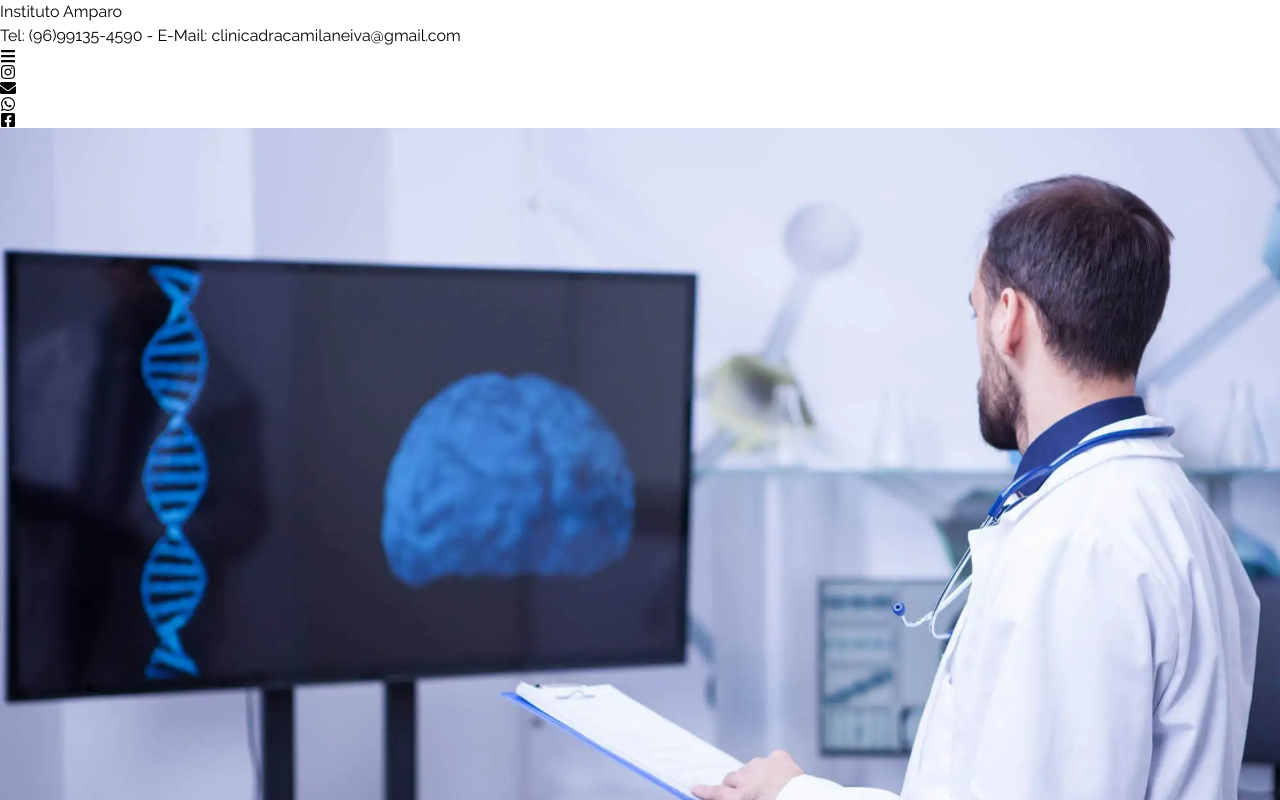
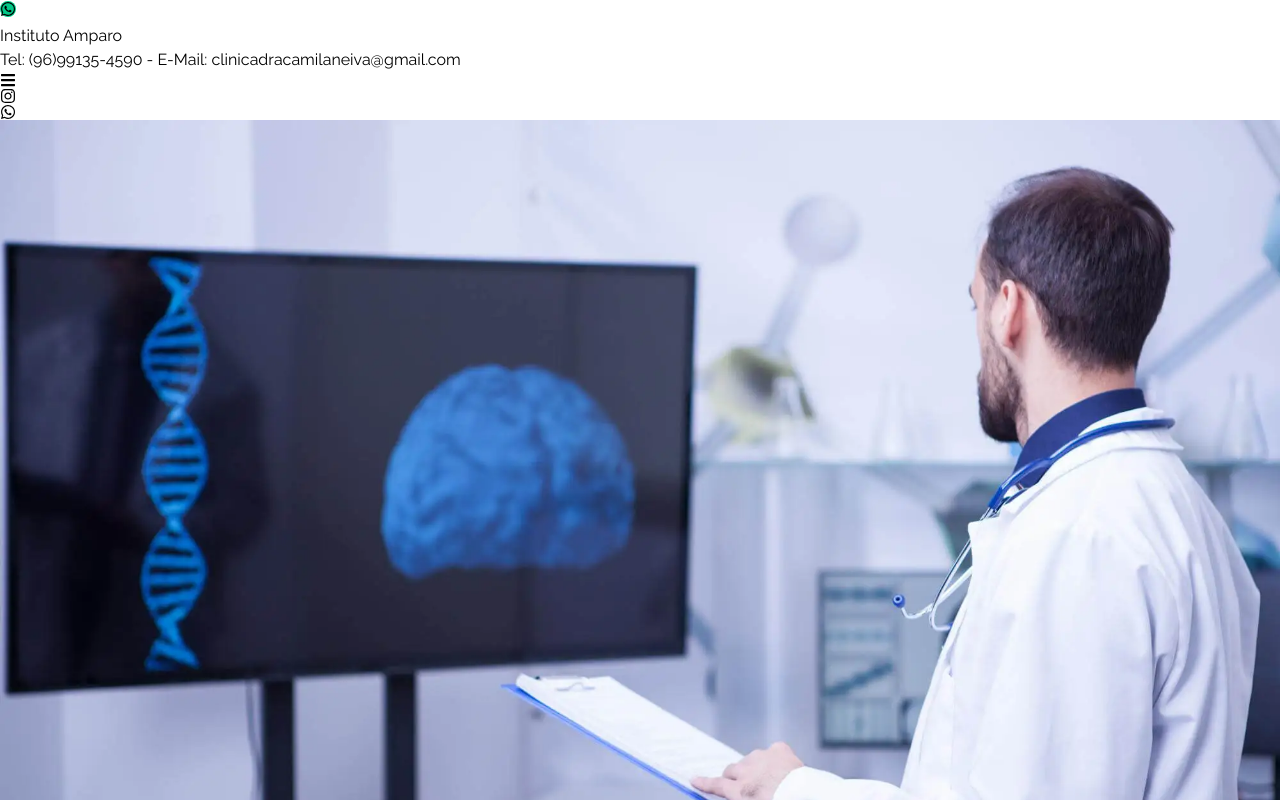
Before and after one commit to brunoprestesap/landingpage-emt, a React (Vite) app: page / in a window 1280 px wide. Shown: the top 800 px of the page. Built offline with nearby package versions, Linux system fonts and the light colour scheme.

Commit message:
ajuste titulo topbar

```diff
--- a/src/App.jsx
+++ b/src/App.jsx
@@ -1,5 +1,6 @@
 import './App.css'
 import About from './components/About'
+import BtnUp from './components/BtnUp'
 import Contact from './components/Contact'
 import Cta from './components/Cta'
 import Footer from './components/Footer'
@@ -10,6 +11,7 @@ function App() {
 
   return (
     <>
+      <BtnUp />
       <Main />
       <Services />
       <Cta />
--- /dev/null
+++ b/src/components/BtnUp.jsx
@@ -0,0 +1,20 @@
+import { FaWhatsapp } from "react-icons/fa";
+
+const BtnUp = () => {
+  return (
+    <div className="fixed right-4 bottom-4" style={{ zIndex: "1000" }}>
+      <button
+        type="button"
+        onClick={() => {}}
+        style={{ background: "#03C988", borderRadius: "50%" }}
+        className="text-3xl text-white p-3 hover:drop-shadow-xl hover:bg-light-gray"
+      >
+        <a href="https://wa.me/5596991354590" target="_blank" rel="noreferrer">
+          <FaWhatsapp />
+        </a>
+      </button>
+    </div>
+  );
+};
+
+export default BtnUp;
--- a/src/components/Main.jsx
+++ b/src/components/Main.jsx
@@ -34,7 +34,7 @@ const Main = () => {
             </div>
           </div>
 
-          <div className="absolute bottom-20 left-20 md:bottom-14 md:right-4 flex flex-col md:flex-row md:mt-5 justify-center md:justify-end items-center">
+          <div className="absolute bottom-20 left-20 md:bottom-14 md:right-20 flex flex-col md:flex-row md:mt-5 justify-center md:justify-end items-center">
             <div className="text-center md:m-3">
               <h2 className="text-sm md:text-lg">
                 clinicadracamilaneiva@gmail.com
--- a/src/components/Topbar.jsx
+++ b/src/components/Topbar.jsx
@@ -1,8 +1,6 @@
 import {
   FaInstagram,
-  FaEnvelope,
   FaWhatsapp,
-  FaFacebookSquare,
   FaBars
 } from "react-icons/fa";
 
@@ -18,11 +16,9 @@ const TopBar = () => {
             <FaBars className="text-[#FEFAE0] text-2xl"/>
         </div>
 
-        <div className="w-44 p-3 hidden lg:flex justify-around items-center">
+        <div className="w-28 p-3 hidden lg:flex justify-around items-center">
             <FaInstagram className="text-[#FEFAE0] text-2xl " />
-            <FaEnvelope className="text-[#FEFAE0] text-2xl" />
             <FaWhatsapp className="text-[#FEFAE0] text-2xl" />
-            <FaFacebookSquare className="text-[#FEFAE0] text-2xl" />
         </div>
     </div>
   );
```
